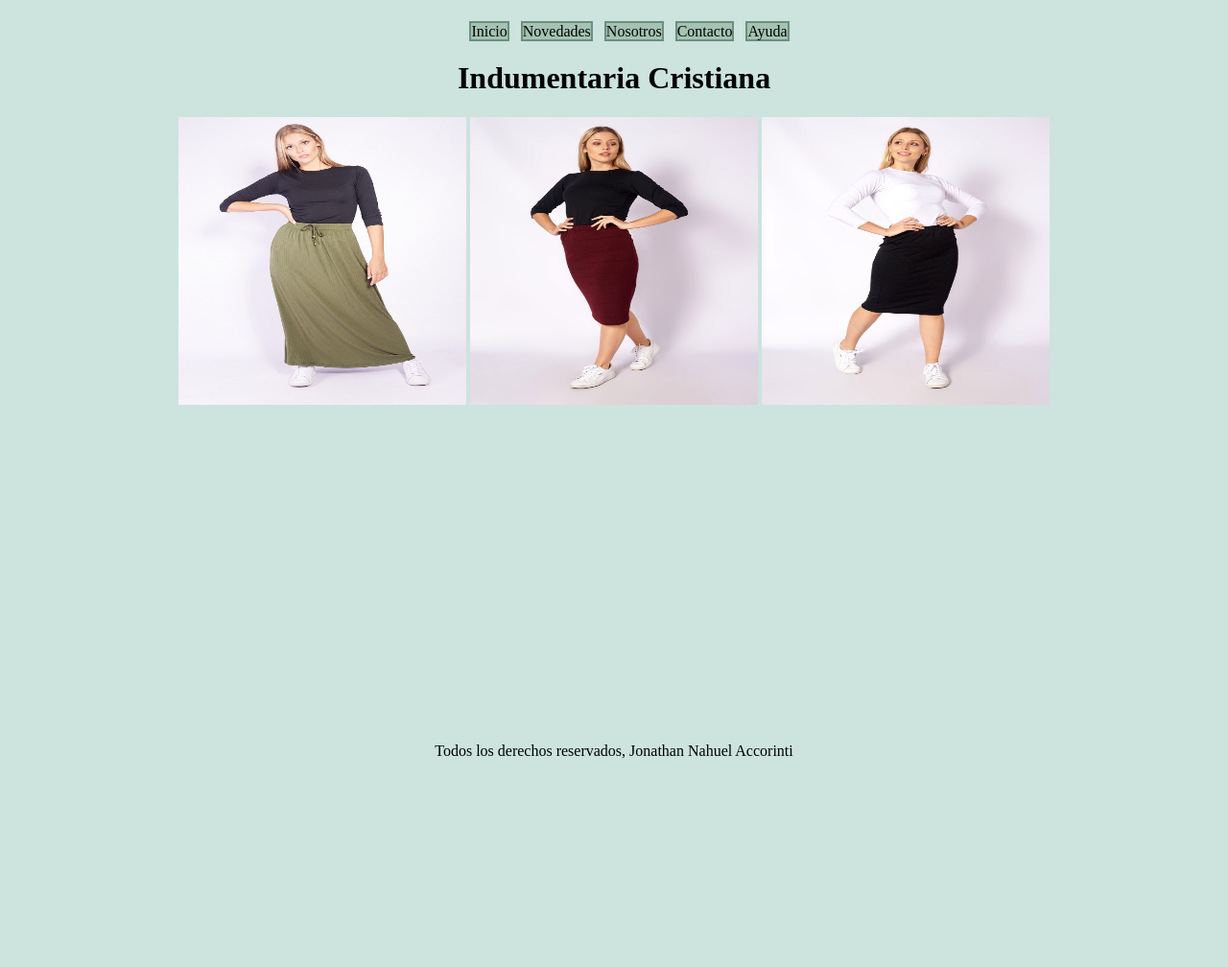
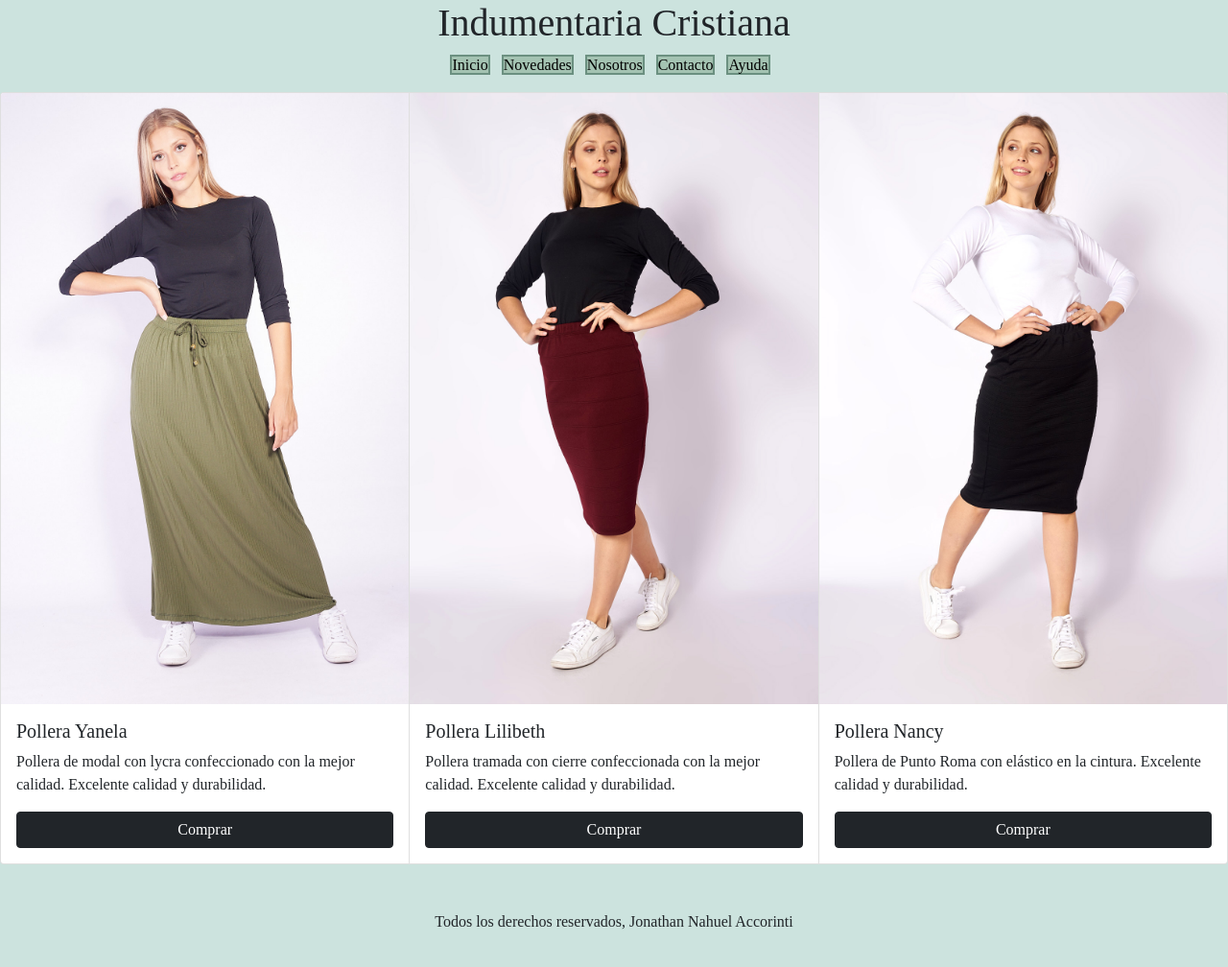
Before and after one commit to nahuelusd/PaginaWeb, a website: page index.html in a window 1280 px wide. Shown: the whole page at 96% size. Before the commit the page ends 808 px from the top, so only its background shows below. Drawn offline with nearby package versions, Linux system fonts and the light colour scheme; a web font is replaced by a local one.

Commit message:
MAQUETANDO CON BOOTSTRAP

```diff
--- a/index.html
+++ b/index.html
@@ -5,36 +5,65 @@
     <meta charset="UTF-8">
     <meta http-equiv="X-UA-Compatible" content="IE=edge">
     <meta name="viewport" content="width=device-width, initial-scale=1.0">
-    <link rel="stylesheet" href="style.css".css>
+    <link href="https://cdn.jsdelivr.net/npm/bootstrap@5.1.3/dist/css/bootstrap.min.css" rel="stylesheet"
+    integrity="sha384-1BmE4kWBq78iYhFldvKuhfTAU6auU8tT94WrHftjDbrCEXSU1oBoqyl2QvZ6jIW3" crossorigin="anonymous">
+    <link rel="stylesheet" href="style.css" .css>
+    <link href="https://fonts.googleapis.com/css2?family=BioRhyme&display=swap" rel="stylesheet">
     <link rel="preconnect" href="https://fonts.googleapis.com">
     <link rel="preconnect" href="https://fonts.gstatic.com" crossorigin>
-    <link href="https://fonts.googleapis.com/css2?family=BioRhyme&display=swap" rel="stylesheet">
     <title>IndumentariaNanchu</title>
 </head>
 
-<body>
+<body class="row">
     <header>
-        <nav>
-            <ul>
-                <li class="nav"><a href="index.html">Inicio</a></li>
-                <li class="nav"><a href="pagina/novedades.html">Novedades</a></li>
-                <li class="nav"><a href="pagina/nosotros.html">Nosotros</a></li>
-                <li class="nav"><a href="pagina/contacto.html">Contacto</a></li>
-                <li class="nav"><a href="pagina/ayuda.html">Ayuda</a></li>
+        <h1 class="text-center">Indumentaria Cristiana</h1>
+        <nav class="text-center">
+            <ul class="list-unstyled">
+                <li class="list-inline-item"><a href="index.html">Inicio</a></li>
+                <li class="list-inline-item"><a href="pagina/novedades.html">Novedades</a></li>
+                <li class="list-inline-item"><a href="pagina/nosotros.html">Nosotros</a></li>
+                <li class="list-inline-item"><a href="pagina/contacto.html">Contacto</a></li>
+                <li class="list-inline-item"><a href="pagina/ayuda.html">Ayuda</a></li>
             </ul>
         </nav>
-        <h1 class="TituloPrincipal">Indumentaria Cristiana</h1>
     </header>
 
-    <main class="grid">
-        <img class="imagen1" src="img/imagen1.jpg" width="300" height="300" alt="Pollera verde larga" />
-        <img class="imagen2" src="img/imagen2.jpg" width="300" height="300" alt="Pollera Bordo" />
-        <img class="imagen3" src="img/imagen3.jpg" width="300" height="300" alt="Pollera Negra" />
+    <main>
+            <div class="card-group">
+                <div class="card">
+                    <img src="/img/imagen1.jpg" class="card-img-top" alt="Pollera larga verde">
+                    <div class="card-body">
+                        <h5 class="card-title">Pollera Yanela</h5>
+                        <p class="card-text">Pollera de modal con lycra confeccionado con la mejor calidad. Excelente
+                            calidad y durabilidad.</p>
+                        <a href="https://wa.me/5491164984387" target="_blank" class="btn btn-dark">Comprar</a>
+                    </div>
+                </div>
+                <div class="card">
+                    <img src="/img/imagen2.jpg" class="card-img-top" alt="Pollera larga bordo">
+                    <div class="card-body">
+                        <h5 class="card-title">Pollera Lilibeth</h5>
+                        <p class="card-text">Pollera tramada con cierre confeccionada con la mejor calidad. Excelente
+                            calidad y durabilidad.</p>
+                        <a href="https://wa.me/5491164984387" target="_blank" class="btn btn-dark">Comprar</a>
+                    </div>
+                </div>
+                <div class="card">
+                    <img src="/img/imagen3.jpg" class="card-img-top" alt="Pollera larga negra">
+                    <div class="card-body">
+                        <h5 class="card-title">Pollera Nancy</h5>
+                        <p class="card-text">Pollera de Punto Roma con elástico en la cintura. Excelente calidad y durabilidad.</p>
+                        <a href="https://wa.me/5491164984387" target="_blank" class="btn btn-dark">Comprar</a>
+                    </div>
+                </div>
+            </div>
     </main>
-
+    <script src="https://cdn.jsdelivr.net/npm/bootstrap@5.1.3/dist/js/bootstrap.bundle.min.js"
+        integrity="sha384-ka7Sk0Gln4gmtz2MlQnikT1wXgYsOg+OMhuP+IlRH9sENBO0LRn5q+8nbTov4+1p"
+        crossorigin="anonymous"></script>
 </body>
 
-<footer>
+<footer class="text-center my-5">
     <p>Todos los derechos reservados, Jonathan Nahuel Accorinti</p>
 </footer>
 
--- a/style.css
+++ b/style.css
@@ -1,30 +1,17 @@
-html {
-    height: 100%;
-}
 
 body {
+    font-family: 'BioRhyme', serif;
     background-color: rgb(204, 227, 222);
     background-image: url(/img/Fondo.png);
-    text-align: center;
-    font-family: 'BioRhyme', serif;
-    display: flex;
-    flex-direction: column;
-    min-height: 100%;
-}
-
-h1.TituloPrincipal {
-    text-align: center;
 }
 
 footer {
-    background-color: rgb(204, 227, 222);
-    background-image: url(/img/Fondo.png);
-    text-align: center;
     font-family: 'BioRhyme', serif;
-    margin-top: auto;
 }
 
-li.nav {
+li.list-inline-item {
+    flex: wrap;
+    text-decoration: none;
     background-color: rgb(164, 195, 178);
     border: rgb(107, 144, 128) 2px solid;
     display: inline;
@@ -34,45 +21,24 @@ li.nav {
 a {
     text-decoration: none;
     color: black;
+  }
+
+a:hover {
+    font-family: 'BioRhyme', serif;
+    color: black;
 }
 
-li.Titulos {
-    text-align: center;
-    margin-right: 10%;
-    display: inline;
-
+.list-inline-item:hover {
+    background-color: rgb(186, 212, 170);
 }
 
-main.grid {
-    display: center;
-    grid-template-columns: repeat(3, 1fr);
-    grid-template-rows: 50px 300px auto;
-    grid-template-areas:
-                    "imagen1 imagen1 imagen1"
-                    "imagen2 imagen2 imagen2"
-                    "imagen3 imagen3 imagen3";
+.card-body {
+    font-family: 'BioRhyme', serif;
+    display: flex;
+    flex-direction: column;
+    justify-content: flex-end;
 }
 
-.imagen1 {
-    grid-area: imagen1 imagen1 imagen1;
+body.row {
+    background: rgb(107, 144, 128;
 }
-
-.imagen2 {
-    grid-area: imagen2 imagen2 imagen2;
-}
-
-.imagen3 {
-    grid-area: imagen3 imagen3 imagen3;
-}
-
-@media only screen and (max-width:480px) {
-    .grid {
-        display: center;
-       grid-template-areas:
-                    "imagen1 imagen1 imagen1"
-                    "imagen2 imagen2 imagen2"
-                    "imagen3 imagen3 imagen3";
-        grid-template-rows: 150px 300px auto auto;
-        grid-template-columns: 50% 50%;
-    }
-}
```
Also changed, not shown: package.json (added, +19 -0 lines), pagina/nosotros.html (+2 -2 lines), pagina/novedades.html (+22 -16 lines).
